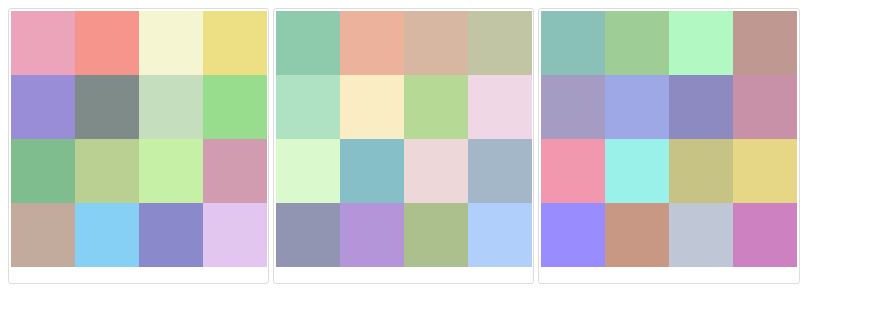
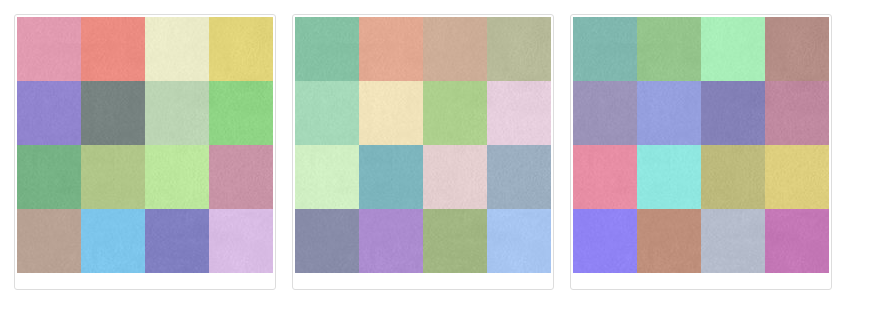
Before and after one commit to okal/kupka, a website: page index.html in a window 1280 px wide. Shown: the whole page, without its empty margins (0-887 px from the left). Drawn offline with Linux system fonts and the light colour scheme; the site is published under a folder, as on GitHub Pages, so addresses that start at the root find nothing.

Commit message:
Set relative path to CSS

```diff
--- a/index.html
+++ b/index.html
@@ -2,7 +2,7 @@
 <html>
 	<head>
 		<title>Kupka.js demo</title>
-		<link rel='stylesheet' type='text/css' href='/src/css/kupka.css'></link>
+		<link rel='stylesheet' type='text/css' href='src/css/kupka.css'></link>
 		<style>
 			.kupka-wrapper {
 				width: 256px;
```
